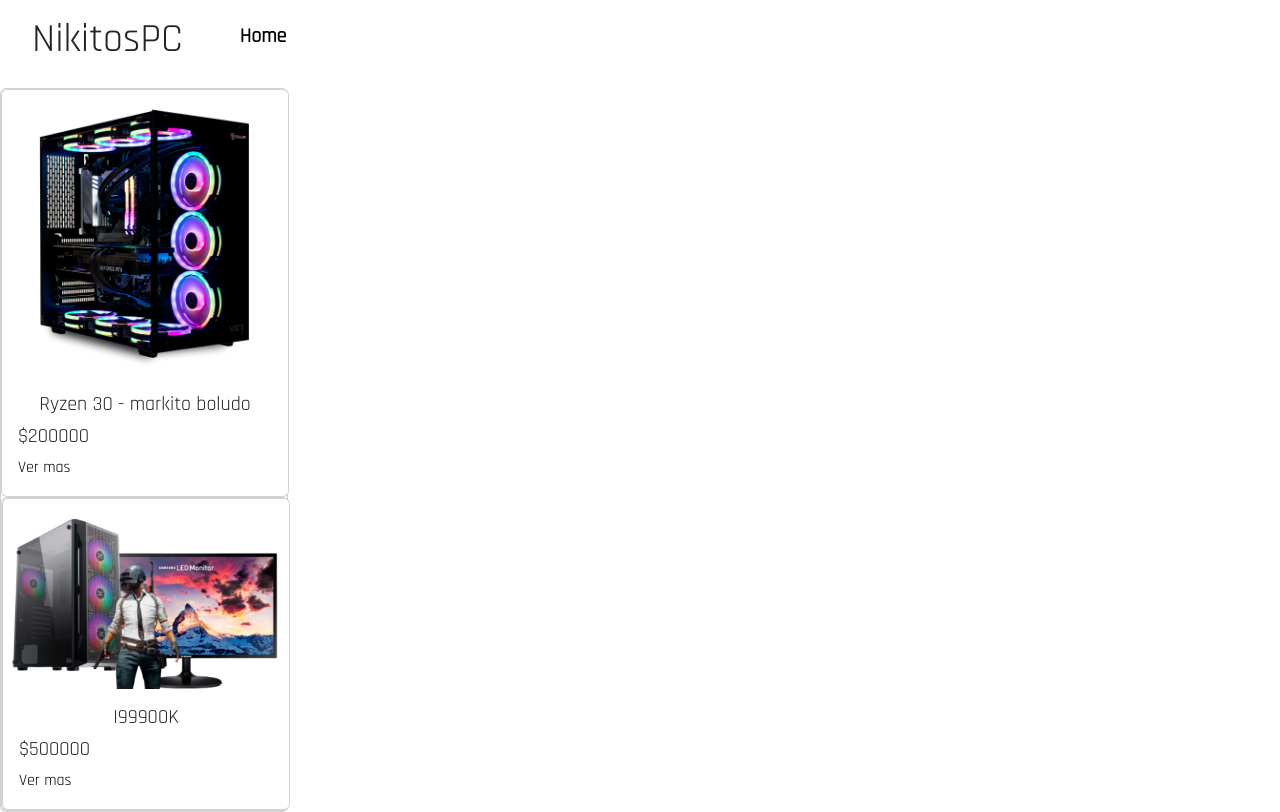
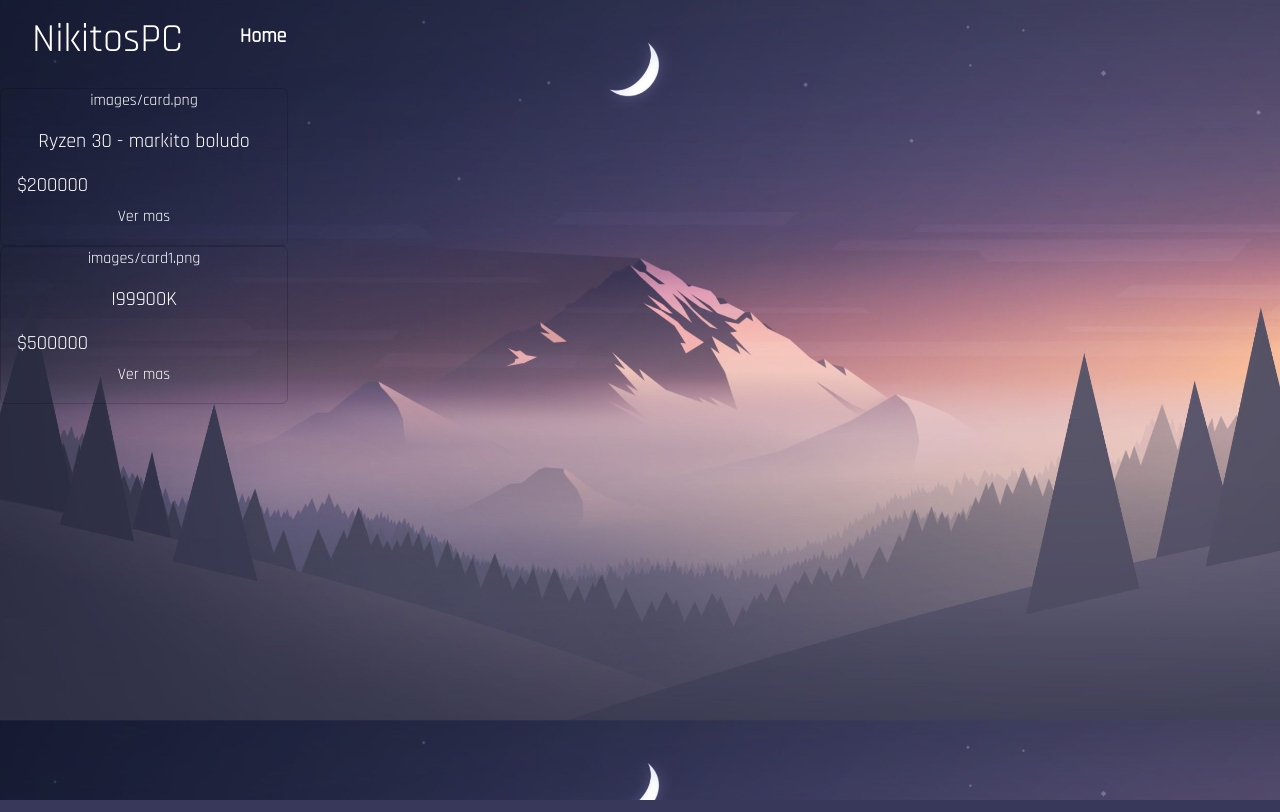
Before and after one commit to marketitos/Login---redes, a Django app: page /kiosco/ in a window 1280 px wide. Run offline with Django 4.2, Linux system fonts and the light colour scheme; data comes from the database, SQL or seed files in the repository; both versions use the stored data as it was after the commit; parts of the project's set-up code (start-up, migrations or seed data) failed here and were passed over; some libraries are stand-ins or nearby versions.

Commit message:
Actualizasao

```diff
--- a/myapp/models.py
+++ b/myapp/models.py
@@ -4,7 +4,7 @@ from django.db import models
 # Create your models here.
 
 class Cards(models.Model):
-    image = models.ImageField(blank=True, upload_to='images')
+    image = models.ImageField(null=True, blank=True, upload_to='images')
     titulo = models.CharField(max_length=200)
     price = models.IntegerField()
     def _str_(self):
--- a/myapp/static/styles/kiosco.css
+++ b/myapp/static/styles/kiosco.css
@@ -1,12 +1,24 @@
+
 @import url('https://fonts.googleapis.com/css2?family=Rajdhani&display=swap');
 
 *{
     font-family: 'Rajdhani', sans-serif;
+    color: white;
+
 }
+
+body{
+    background-image: url(13706.jpg);
+    background-size: cover;
+
+}
+
+
 nav{
     background-color: rgba(224, 217, 217, 0);
     padding: 1rem 2rem;
     display: flex;
+
 }
 
 a{
@@ -14,47 +26,50 @@ a{
 
 }
 li{
-    color: black;
+    color: white;
     list-style: none;
-    float: left;
     margin-left: 20px;
     padding: 5px;
     font-weight: bold;
     font-size: 20px;
+    text-align: center;
+    justify-content: center;
 }
 
 li:hover{
-    background-color: rgb(190, 187, 187);
+    background-color: rgb(48, 45, 45);
     border-radius: 5px;
+    width: max-content;
 
 }
 
 .precio{
     width: max-content;
     font-size: 20px;
+    color: white;
 }
 
 
 .precios{
     display: flex;
     gap: 7rem;
+    color: white;
 }
 
 .boton{
     text-decoration: none;
-    color: black;
+    color: white;
+
 }
 
 .card-title{
     text-align: center;
     margin-bottom: 20px;
+    color: white;
 }
 
-.Cartas{
-    float: left;
+.card{
+    background: transparent;
+    display: flex;
+    text-align: center;
 }
-
-.grid-layout{
-    display: grid;
-    grid-template-columns: auto auto auto auto;
-}
--- a/myapp/templates/cartas/Card.html
+++ b/myapp/templates/cartas/Card.html
@@ -1,8 +1,20 @@
 {% load static %}
+<!DOCTYPE html>
+<html lang="en">
+<head>
+  <meta charset="UTF-8">
+  <meta http-equiv="X-UA-Compatible" content="IE=edge">
+  <meta name="viewport" content="width=device-width, initial-scale=1.0">
+  <title>Document</title>
+  <link rel="stylesheet" href="{% static 'styles/kiosco.css' %}">
+</head>
+<body>
 
-<div class="card" style="width: 18rem;">
+  <div class="cards" style="width: 18rem;">
     <div class="card" style="width: 18rem;">
-        <img src="{{card.image}}" class="card-img-top" alt="...">
+        <div class="card-img-top">
+          {{card.image}}
+        </div>
         <div class="card-body">
           <h5 class="card-title">{{card.titulo}}</h5>
           <div class="precios">
@@ -13,3 +25,7 @@
             <a href="" class="boton">Ver mas</a>
         </div>
       </div>
+
+
+</body>
+</html>
--- a/myapp/templates/kiskco.html
+++ b/myapp/templates/kiskco.html
@@ -26,7 +26,6 @@
     <div class="grid-layout">
         <div class="cartas">
             {% for card in cards %}
-
                 {% include 'cartas/Card.html' %}
             {% endfor %}
         </div>
--- a/mysite/urls.py
+++ b/mysite/urls.py
@@ -21,4 +21,7 @@ from django.conf.urls.static import static
 urlpatterns = [
     path('admin/', admin.site.urls),
     path('', include('myapp.urls'))
-]+ static(settings.MEDIA_URL, document_root = settings.MEDIA_ROOT)
+]
+
+if settings.DEBUG:
+    urlpatterns += static(settings.MEDIA_URL, document_root=settings.MEDIA_ROOT)
```
Also changed, not shown: myapp/templates/cartas/Card1.html (deleted, +0 -15 lines), mysite/settings.py (+3 -6 lines), db.sqlite3, myapp/migrations/0003_alter_cards_image.py (added), myapp/migrations/0004_alter_cards_image.py (added), myapp/migrations/0005_alter_cards_image.py (added), myapp/static/card.png (deleted), myapp/static/card1.png (deleted), myapp/static/media/images/1366_2000.jpg (added), myapp/static/media/images/card.png (renamed from media/images/card.png), myapp/static/media/images/card1.png (renamed from media/images/card1.png), myapp/static/styles/1018103.jpg (added), myapp/static/styles/13706.jpg (added).
